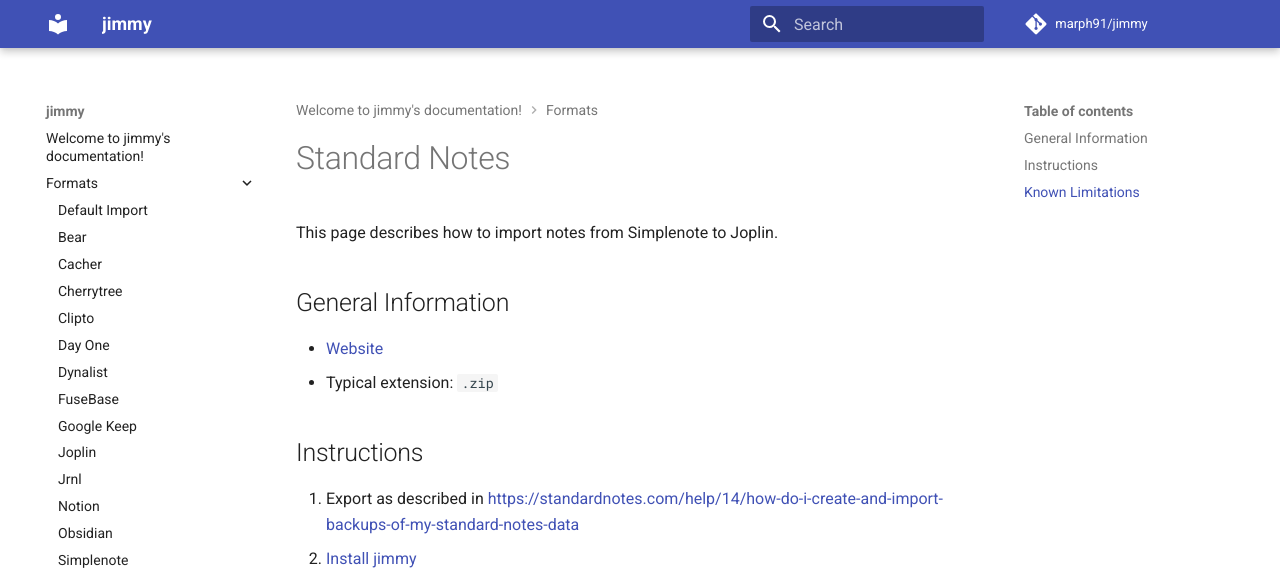
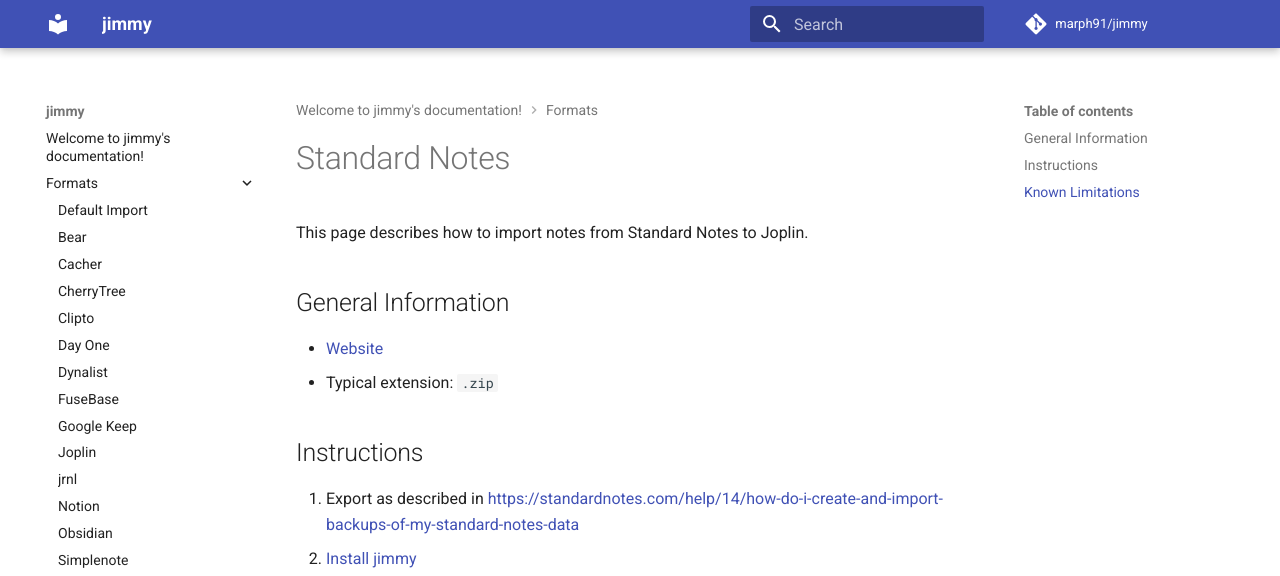
Before and after one commit to marph91/jimmy, an MkDocs documentation site: the page built from docs/formats/standard_notes.md, in a window 1280 px wide. Shown: the top 576 px of the page. Built offline with MkDocs 1.6.1 and Material for MkDocs 9.7.7, drawn with Linux system fonts in a browser that asks for light colours; comment, search, counter and statistics services are not loaded; some of the changed lines change nothing that is shown.

Commit message:
align names

```diff
--- a/docs/formats/standard_notes.md
+++ b/docs/formats/standard_notes.md
@@ -1,4 +1,4 @@
-This page describes how to import notes from Simplenote to Joplin.
+This page describes how to import notes from Standard Notes to Joplin.
 
 ## General Information
 
--- a/mkdocs.yml
+++ b/mkdocs.yml
@@ -37,14 +37,14 @@
     - Default Import: formats/default.md
     - Bear: formats/bear.md
     - Cacher: formats/cacher.md
-    - Cherrytree: formats/cherrytree.md
+    - CherryTree: formats/cherrytree.md
     - Clipto: formats/clipto.md
     - Day One: formats/day_one.md
     - Dynalist: formats/dynalist.md
     - FuseBase: formats/fusebase.md
     - Google Keep: formats/google_keep.md
     - Joplin: formats/joplin.md
-    - Jrnl: formats/jrnl.md
+    - jrnl: formats/jrnl.md
     - Notion: formats/notion.md
     - Obsidian: formats/obsidian.md
     - Simplenote: formats/simplenote.md
```
